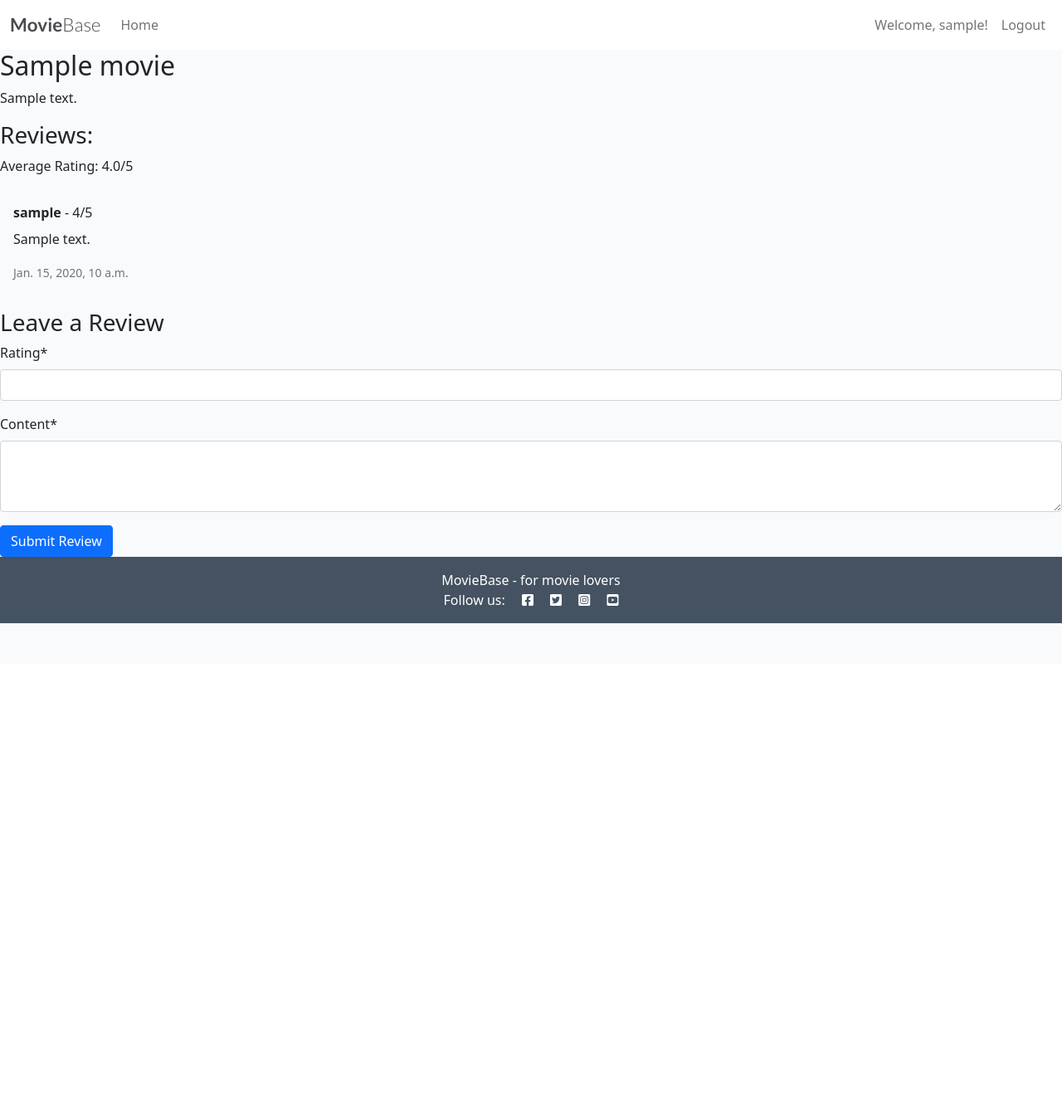
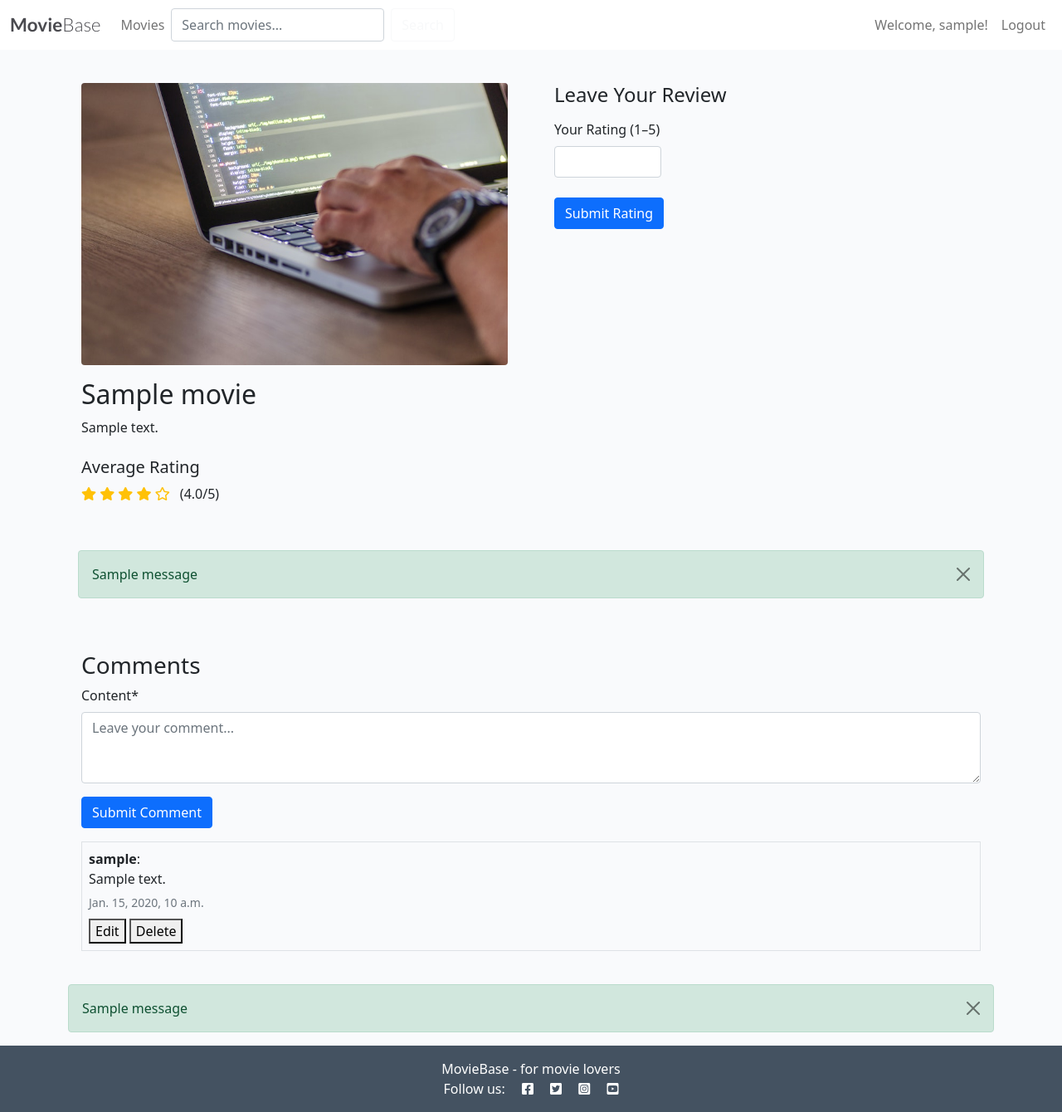
Before and after one commit to JohnnysavageNI/movie_review_project, a Django app: page /movies/1/ in a window 1280 px wide. Shown: the whole page at 83% size. Before the commit the page ends 751 px from the top, so only its background shows below. Run offline with Django 4.2, Linux system fonts and the light colour scheme; a user stored in the database is signed in; tables that the repository leaves empty hold one stand-in row (values such as "Sample post"); one stand-in notice (Sample message) is shown; some libraries are stand-ins or nearby versions.

Commit message:
Improve layout and add function for edit and delete

```diff
--- a/reviews/admin.py
+++ b/reviews/admin.py
@@ -16,4 +16,4 @@
 
 @admin.register(Comment)
 class CommentAdmin(admin.ModelAdmin):
-    list_display = ('review', 'user', 'created_on')
+    list_display = ('review', 'user', 'content')
--- a/reviews/forms.py
+++ b/reviews/forms.py
@@ -1,11 +1,17 @@
 from django import forms
-from .models import Review
+from .models import Review, Comment
 
 class ReviewForm(forms.ModelForm):
+    rating = forms.IntegerField(min_value=1, max_value=5, widget=forms.NumberInput(attrs={'type':'number', 'max':5, 'min':1, 'class':'form-control'}))
+
     class Meta:
         model = Review
-        fields = ['rating', 'content']
+        fields = ['rating']
+
+class CommentForm(forms.ModelForm):
+    class Meta:
+        model = Comment
+        fields = ['content']
         widgets = {
-            'content': forms.Textarea(attrs={'rows': 3}),
-            'rating': forms.NumberInput(attrs={'min': 1, 'max': 5}),
+            'content': forms.Textarea(attrs={'class': 'form-control', 'rows': 3, 'placeholder': 'Leave your comment...'}),
         }
--- a/reviews/templates/reviews/movie_detail.html
+++ b/reviews/templates/reviews/movie_detail.html
@@ -1,34 +1,136 @@
 {% extends 'base.html' %}
+{% load static %}
 {% load crispy_forms_tags %}
+
 {% block title %}{{ movie.title }}{% endblock %}
 
 {% block content %}
-<h2>{{ movie.title }}</h2>
-<p>{{ movie.description }}</p>
+<div class="container mt-4">
+  <div class="row">
+    <div class="col-md-6">
+      <div class="card mb-4">
+        <div class="card-body">
+          <div class="mb-3 text-center">
+            <img src="{% static 'images/comment_review.jpg' %}" class="img-fluid rounded" alt="Comment and Review">
+          </div>
 
-<h3>Reviews:</h3>
-<p>Average Rating: {{ average_rating|floatformat:1 }}/5</p>
+          <h2 class="card-title">{{ movie.title }}</h2>
+          <p class="card-text">{{ movie.description }}</p>
 
-{% for review in reviews %}
-  <div class="card my-3">
-    <div class="card-body">
-      <strong>{{ review.user.username }}</strong> -
-      {{ review.rating }}/5
-      <p class="mt-2">{{ review.content }}</p>
-      <small class="text-muted">{{ review.created_on }}</small>
+          <h5 class="mt-4">Average Rating</h5>
+          <div>
+            {% with average=average_rating|default_if_none:0 %}
+              {% for i in star_range %}
+                {% if i <= average %}
+                  <i class="fa fa-star text-warning"></i>
+                {% else %}
+                  <i class="far fa-star text-warning"></i>
+                {% endif %}
+              {% endfor %}
+              <span class="ms-2">({{ average|floatformat:1 }}/5)</span>
+            {% endwith %}
+          </div>
+        </div>
+      </div>
+    </div>
+
+    <div class="col-md-6">
+      {% if user.is_authenticated %}
+        <div class="card">
+          <div class="card-body">
+            <h4 class="card-title">Leave Your Review</h4>
+            <form method="post" class="mt-3">
+              {% csrf_token %}
+              <div class="mb-3">
+                <label for="id_rating" class="form-label">Your Rating (1–5)</label>
+                <input type="number" name="rating" min="1" max="5" step="1" class="form-control w-25" id="id_rating" required>
+              </div>
+              <button type="submit" name="submit_review" class="btn btn-primary mt-2">Submit Rating</button>
+            </form>
+          </div>
+        </div>
+      {% else %}
+        <p><a href="{% url 'login' %}">Log in</a> to leave a rating.</p>
+      {% endif %}
     </div>
   </div>
-{% empty %}
-  <p>No reviews yet. Be the first to leave one!</p>
-{% endfor %}
-{% if user.is_authenticated %}
-    <h3>Leave a Review</h3>
-    <form method="post">
-        {% csrf_token %}
-        {{ form|crispy }}
-        <button type="submit" class="btn btn-primary">Submit Review</button>
-    </form>
-{% else %}
-    <p><a href="{% url 'login' %}">Log in</a> to leave a review.</p>
+
+{% if messages %}
+  <div class="container mt-3">
+    {% for message in messages %}
+      <div
+        class="alert alert-{{ message.tags }} alert-dismissible fade show"
+        role="alert"
+      >
+        {{ message }}
+        <button type="button" class="btn-close" data-bs-dismiss="alert" aria-label="Close"></button>
+      </div>
+    {% endfor %}
+  </div>
 {% endif %}
+
+  <div class="row mt-5">
+    <div class="col-12">
+      <div class="card">
+        <div class="card-body">
+          <h3 class="card-title">Comments</h3>
+
+          {% if user.is_authenticated %}
+            <form method="post" id="commentForm" class="mb-3">
+              {% csrf_token %}
+              {{ comment_form|crispy }}
+              <input type="hidden" name="review_id" value="{{ reviews.first.id }}">
+              <button type="submit" id="submitButton" name="submit_comment" class="btn btn-primary">Submit Comment</button>
+            </form>
+          {% else %}
+            <p><a href="{% url 'login' %}">Log in</a> to comment.</p>
+          {% endif %}
+
+          {% for comment in comments %}
+            <div class="border p-2 mb-2" id="comment{{ comment.id }}">
+              <strong>{{ comment.user.username }}</strong>:
+              <p class="mb-1">{{ comment.content }}</p>
+              <small class="text-muted">{{ comment.created_on }}</small>
+
+              {% if user.is_authenticated and user == comment.user %}
+                <div class="mt-2">
+                  <button class="btn-edit-comment" data-comment-id="{{ comment.id }}" data-url="{% url 'comment_edit' movie.pk comment.id %}">Edit</button>
+                  <button class="btn-delete-comment" data-comment-id="{{ comment.id }}">Delete</button>
+                </div>
+              {% endif %}
+            </div>
+          {% empty %}
+            <p>No comments yet.</p>
+          {% endfor %}
+        </div>
+      </div>
+    </div>
+  </div>
+
+  <div class="modal fade" id="deleteModal" tabindex="-1">
+    <div class="modal-dialog">
+      <div class="modal-content">
+        <div class="modal-header">
+          <h5 class="modal-title">Confirm Delete</h5>
+          <button type="button" class="btn-close" data-bs-dismiss="modal"></button>
+        </div>
+        <div class="modal-body">
+          Are you sure you want to delete this comment?
+        </div>
+        <div class="modal-footer">
+          <a href="#" id="deleteConfirm" class="btn btn-danger">Delete</a>
+          <button type="button" class="btn btn-secondary" data-bs-dismiss="modal">Cancel</button>
+        </div>
+      </div>
+    </div>
+  </div>
+
+</div>
 {% endblock %}
+
+{% block extras %}
+<script src="{% static 'js/comments.js' %}"></script>
+
+<link rel="stylesheet" href="https://cdnjs.cloudflare.com/ajax/libs/font-awesome/5.15.4/css/all.min.css" />
+
+{% endblock %}
--- a/reviews/templates/reviews/movie_list.html
+++ b/reviews/templates/reviews/movie_list.html
@@ -22,7 +22,7 @@
                     {% if movie.description %}
                     <p class="card-text">{{ movie.description|truncatechars:100 }}</p>
                     {% endif %}
-                    <a href="{% url 'movie_detail' movie.pk %}" class="btn btn-primary mt-auto">View Details</a>
+                    <a href="{% url 'movie_detail' movie.pk %}" class="btn btn-primary mt-auto">View Comments</a>
                 </div>
             </div>
         </div>
--- a/reviews/templates/users/register.html
+++ b/reviews/templates/users/register.html
@@ -1,9 +1,11 @@
 {% extends 'base.html' %}
+{% load crispy_forms_tags %}
+
 {% block content %}
   <h2>Register</h2>
   <form method="POST">
     {% csrf_token %}
-    {{ form.as_p }}
-    <button type="submit">Register</button>
+    {{ form|crispy }}
+    <button type="submit" class="btn btn-success mt-3">Register</button>
   </form>
 {% endblock %}
--- a/reviews/urls.py
+++ b/reviews/urls.py
@@ -1,7 +1,11 @@
 from django.urls import path
-from .views import MovieListView, MovieDetailView
+from . import views
+from .views import MovieListView, MovieDetailView, edit_review, delete_review
 
 urlpatterns = [
     path('', MovieListView.as_view(), name='movie_list'),
     path('<int:pk>/', MovieDetailView.as_view(), name='movie_detail'),
+    path('search/', views.movie_search, name='movie_search'),
+    path("<int:pk>/edit_comment/<int:comment_id>/", views.comment_edit, name="comment_edit"),
+    path("<int:pk>/delete_comment/<int:comment_id>/", views.comment_delete, name="comment_delete"),
 ]
--- a/reviews/views.py
+++ b/reviews/views.py
@@ -1,12 +1,28 @@
 from django.views.generic import ListView, DetailView
-from django.shortcuts import get_object_or_404, redirect
+from django.shortcuts import get_object_or_404, redirect, render
 from django.contrib.auth.decorators import login_required
 from django.utils.decorators import method_decorator
+from django.views.decorators.http import require_POST
+from django.contrib import messages
+from django.db.models import Avg, Q
+from django.http import HttpResponseRedirect
+from django.urls import reverse
 from .models import Movie, Review, Comment
-from .forms import ReviewForm
-from django.db.models import Avg
+from .forms import ReviewForm, CommentForm
 
-# Create your views here.
+
+def movie_search(request):
+    query = request.GET.get('q', '')
+    results = Movie.objects.filter(
+        Q(title__icontains=query) |
+        Q(genre__icontains=query) |
+        Q(description__icontains=query)
+    ).distinct()
+
+    return render(request, 'reviews/movie_search.html', {
+        'query': query,
+        'results': results,
+    })
 
 
 class MovieListView(ListView):
@@ -25,21 +41,103 @@
     def get_context_data(self, **kwargs):
         context = super().get_context_data(**kwargs)
         movie = self.object
-        reviews = Review.objects.filter(movie=movie)
-
+        reviews = Review.objects.filter(movie=movie).select_related('user')
         context['reviews'] = reviews
-        context['form'] = ReviewForm()
+        context['comments'] = Comment.objects.filter(review__movie=movie).select_related('user')
+        context['review_form'] = ReviewForm()
+        context['comment_form'] = CommentForm()
         context['average_rating'] = reviews.aggregate(Avg('rating'))['rating__avg'] or 0
+        context['star_range'] = range(1, 6)
         return context
 
     def post(self, request, *args, **kwargs):
         self.object = self.get_object()
-        form = ReviewForm(request.POST)
-        if form.is_valid():
-            review = form.save(commit=False)
-            review.movie = self.object
-            review.user = request.user
-            review.save()
-            return redirect('movie_detail', pk=self.object.pk)
-        context = self.get_context_data(form=form)
+        review_form = ReviewForm(request.POST)
+        comment_form = CommentForm(request.POST)
+
+        if 'submit_review' in request.POST:
+                if review_form.is_valid():
+                    if Review.objects.filter(movie=self.object, user=request.user).exists():
+                        messages.error(request, "You have already reviewed this movie.")
+                    else:
+                        Review.objects.create(
+                            movie=self.object,
+                            user=request.user,
+                            rating=review_form.cleaned_data['rating']
+                        )
+                        messages.success(request, "Review submitted successfully!")
+                    return redirect('movie_detail', pk=self.object.pk)
+                else:
+                    messages.error(request, "Error submitting review.")
+
+        elif 'submit_comment' in request.POST:
+            if comment_form.is_valid():
+                comment = comment_form.save(commit=False)
+                comment.user = request.user
+                try:
+                    comment.review_id = int(request.POST.get('review_id'))
+                except (TypeError, ValueError):
+                    messages.error(request, "Invalid review for comment.")
+                    return redirect('movie_detail', pk=self.object.pk)
+                comment.save()
+                messages.success(request, "Comment submitted successfully!")
+                return redirect('movie_detail', pk=self.object.pk)
+            else:
+                messages.error(request, "Error submitting comment.")
+
+        context = self.get_context_data()
+        context['review_form'] = review_form
+        context['comment_form'] = comment_form
         return self.render_to_response(context)
+
+
+@login_required
+@require_POST
+def delete_review(request, movie_id, review_id):
+    review = get_object_or_404(Review, pk=review_id, user=request.user)
+    review.delete()
+    messages.success(request, 'Review deleted!')
+    return redirect('movie_detail', pk=movie_id)
+
+
+@login_required
+@require_POST
+def edit_review(request, review_id):
+    review = get_object_or_404(Review, pk=review_id, user=request.user)
+    rating = request.POST.get('rating')
+    if rating and rating.isdigit() and 1 <= int(rating) <= 5:
+        review.rating = int(rating)
+        review.save()
+        messages.success(request, "Review updated!")
+    else:
+        messages.error(request, "Invalid rating value.")
+    return redirect('movie_detail', pk=review.movie.pk)
+
+
+@login_required
+def comment_edit(request, pk, comment_id):
+    movie = get_object_or_404(Movie, pk=pk)
+    comment = get_object_or_404(Comment, pk=comment_id)
+
+    if request.method == "POST":
+        form = CommentForm(request.POST, instance=comment)
+        if form.is_valid() and comment.user == request.user:
+            edited_comment = form.save(commit=False)
+            edited_comment.save()
+            messages.success(request, "Comment updated successfully!")
+        else:
+            messages.error(request, "Error updating comment.")
+    return HttpResponseRedirect(reverse('movie_detail', args=[movie.pk]))
+
+
+@login_required
+def comment_delete(request, pk, comment_id):
+    movie = get_object_or_404(Movie, pk=pk)
+    comment = get_object_or_404(Comment, pk=comment_id)
+
+    if comment.user == request.user:
+        comment.delete()
+        messages.success(request, "Comment deleted successfully!")
+    else:
+        messages.error(request, "You can only delete your own comments.")
+    return HttpResponseRedirect(reverse('movie_detail', args=[movie.pk]))
--- /dev/null
+++ b/static/js/comments.js
@@ -0,0 +1,46 @@
+document.addEventListener("DOMContentLoaded", () => {
+  const editButtons = document.querySelectorAll(".btn-edit-comment");
+  const deleteButtons = document.querySelectorAll(".btn-delete-comment");
+  const commentText = document.getElementById("id_content");
+  const commentForm = document.getElementById("commentForm");
+  const submitButton = document.getElementById("submitButton");
+
+  const deleteModalElement = document.getElementById("deleteModal");
+  const deleteConfirm = document.getElementById("deleteConfirm");
+  const deleteModal = deleteModalElement ? new bootstrap.Modal(deleteModalElement) : null;
+
+  // Edit comment
+ editButtons.forEach((button) => {
+  button.addEventListener("click", () => {
+    const commentId = button.getAttribute("data-comment-id");
+    const commentContentElement = document.querySelector(`#comment${commentId} p`);
+    const commentContent = commentContentElement ? commentContentElement.innerText : "";
+
+    if (commentText && commentForm) {
+      commentText.value = commentContent;
+
+      const formActionUrl = button.getAttribute("data-url");
+      if (formActionUrl) {
+        commentForm.setAttribute("action", formActionUrl);
+      }
+
+      if (submitButton) {
+        submitButton.innerText = "Update Comment";
+      }
+    }
+  });
+});
+
+  // Delete comment
+  deleteButtons.forEach((button) => {
+    button.addEventListener("click", () => {
+      const commentId = button.getAttribute("data-comment-id");
+      const movieId = window.location.pathname.split("/")[2];
+      const deleteUrl = `/movies/${movieId}/delete_comment/${commentId}`;
+      if (deleteConfirm && deleteModal) {
+        deleteConfirm.href = deleteUrl;
+        deleteModal.show();
+      }
+    });
+  });
+});
--- a/templates/base.html
+++ b/templates/base.html
@@ -36,8 +36,12 @@
                 <ul class="navbar-nav me-auto mb-2 mb-lg-0">
                     <li class="nav-item">
                         <a class="nav-link {% if request.path == home_url %}active{% endif %}" aria-current="page"
-                            href="{% url 'movie_list' %}">Home</a>
+                            href="{% url 'movie_list' %}">Movies</a>
                     </li>
+            <form method="GET" action="{% url 'movie_search' %}" class="d-flex" role="search">
+                <input class="form-control me-2" type="search" placeholder="Search movies..." name="q" aria-label="Search">
+                <button class="btn btn-outline-light" type="submit">Search</button>
+            </form>
 
                 </ul>
             <ul class="navbar-nav ms-auto mb-2 mb-lg-0">
@@ -69,6 +73,20 @@
 
     </main>
 
+{% if messages %}
+  <div class="container mt-3">
+    {% for message in messages %}
+      <div
+        class="alert alert-{{ message.tags }} alert-dismissible fade show"
+        role="alert"
+      >
+        {{ message }}
+        <button type="button" class="btn-close" data-bs-dismiss="alert" aria-label="Close"></button>
+      </div>
+    {% endfor %}
+  </div>
+{% endif %}
+
     <!-- Footer -->
     <footer class="footer mt-auto py-3 dark-bg">
         <p class="m-0 text-center text-white">
@@ -86,7 +104,9 @@
     <script src="https://cdn.jsdelivr.net/npm/bootstrap@5.0.1/dist/js/bootstrap.bundle.min.js"
         integrity="sha384-gtEjrD/SeCtmISkJkNUaaKMoLD0//ElJ19smozuHV6z3Iehds+3Ulb9Bn9Plx0x4" crossorigin="anonymous">
         </script>
-    <script src="{% static 'js/script.js' %}"></script>
+
+{% block extras %}{% endblock %}
+
 </body>
 
 </html>
```
Also changed, not shown: reviews/models.py (+7 -43 lines), reviews/templates/reviews/add_review.html (deleted, +0 -13 lines), reviews/templates/reviews/movie_search.html (added, +19 -0 lines), reviews/templates/users/login.html (+5 -2 lines), reviews/migrations/0003_alter_comment_options_alter_review_options_and_more.py (added), reviews/migrations/0004_alter_review_unique_together.py (added), static/images/comment_review.jpg (added), static/js/script.js (deleted).
